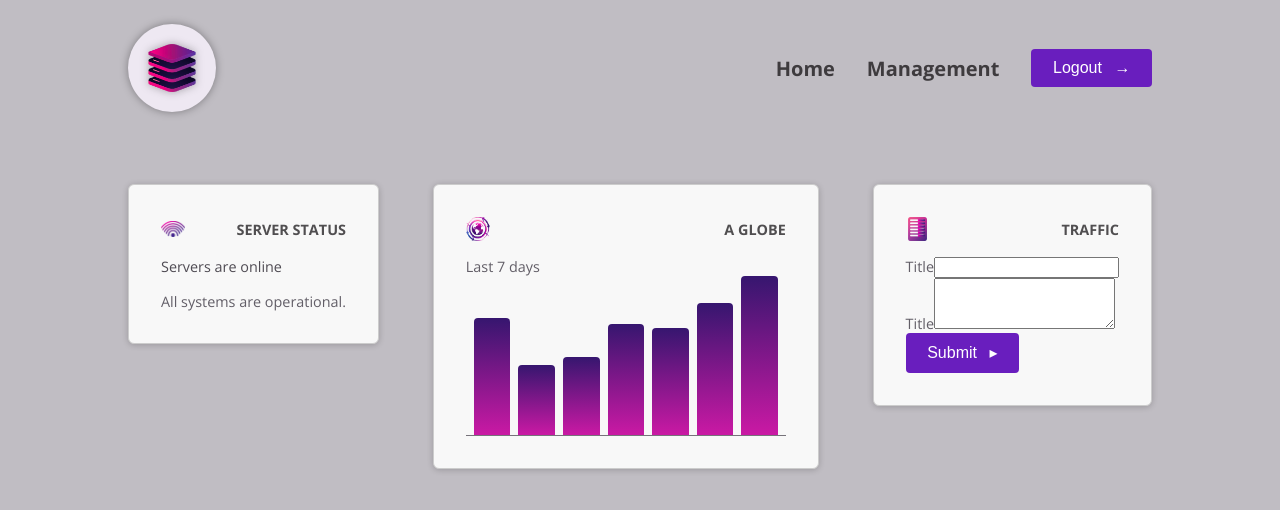
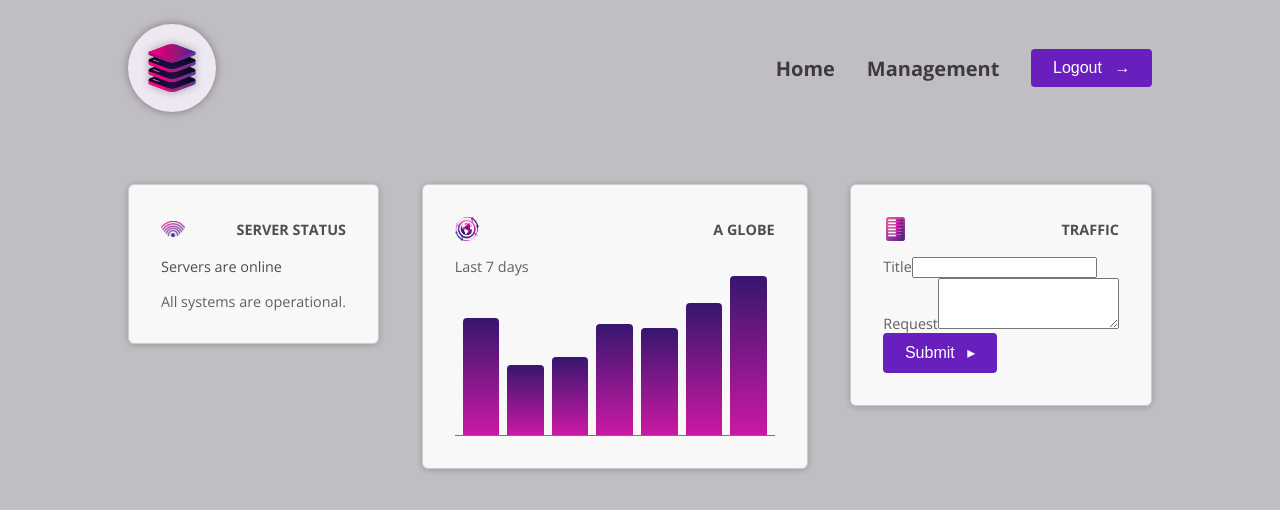
Before and after one commit to pritom169/first-angular-app, an Angular app in the folder 3-cmp-deep-dive/: page / in a window 1280 px wide. Shown: the top 510 px of the page. Built offline with nearby package versions, Linux system fonts and the light colour scheme.

Commit message:
[UPDATE] Multi-Element Custom Components & Content Projection

```diff
--- a/3-cmp-deep-dive/src/app/dashboard/tickets/new-ticket/new-ticket.component.html
+++ b/3-cmp-deep-dive/src/app/dashboard/tickets/new-ticket/new-ticket.component.html
@@ -3,7 +3,7 @@
     <input name="title" id="title" />
   </app-control>
 
-  <app-control label="Title">
+  <app-control label="Request">
     <textarea name="request" id="request" rows="3"></textarea>
   </app-control>
 
```
